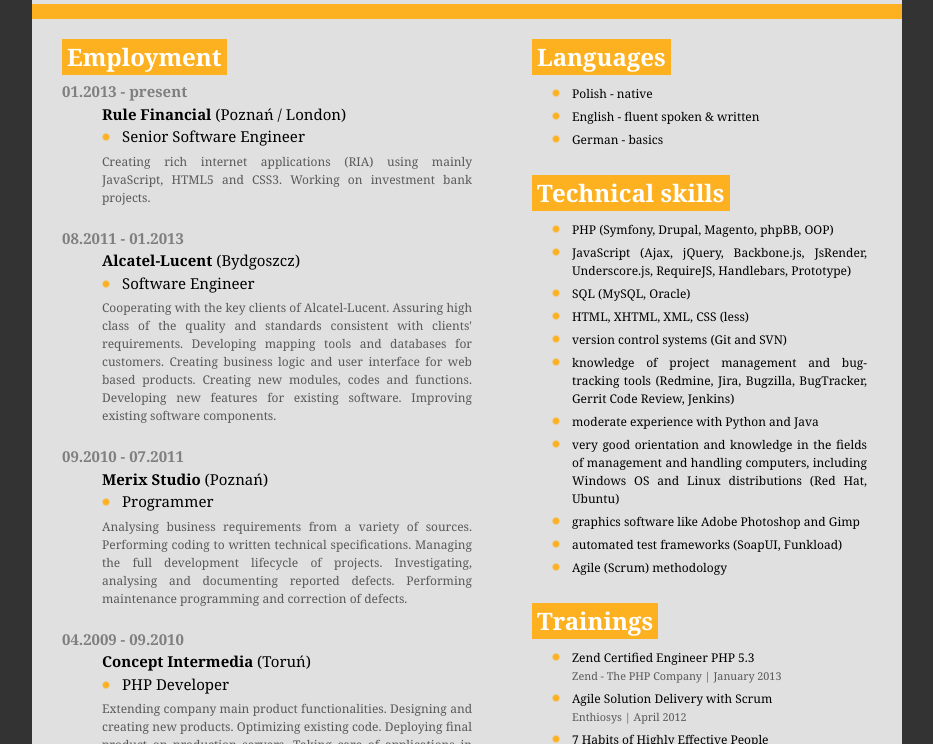
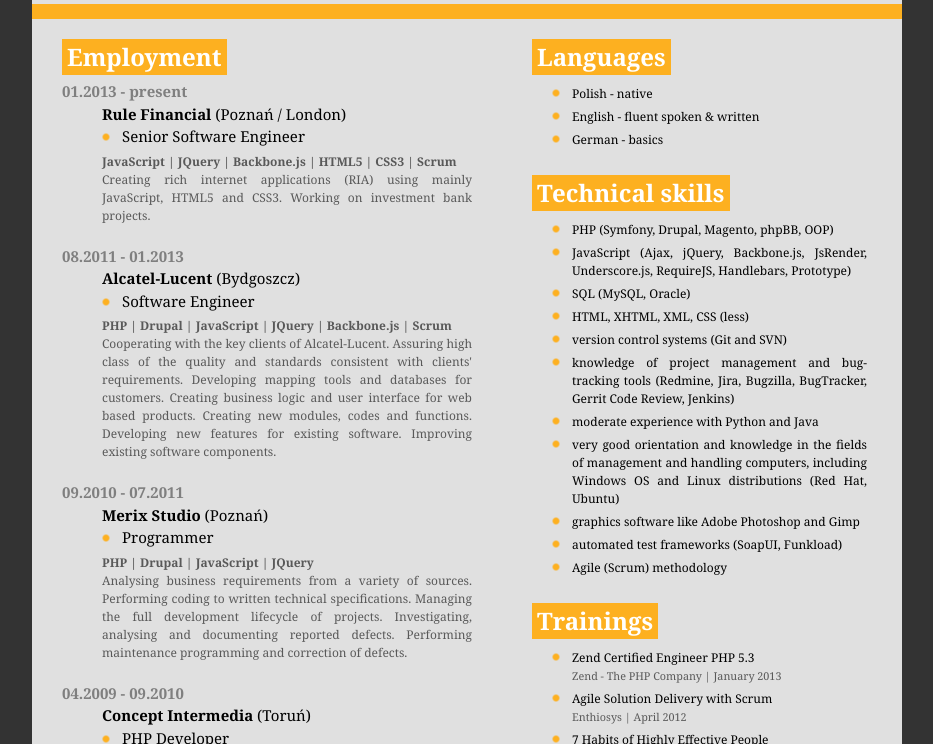
Before and after one commit to robertgorecki/resume, a website: page index.html in a window 1280 px wide. Shown: the part 208-952 px from the top of the page, without its empty margins (173-1106 px from the left). Drawn offline with Linux system fonts and the light colour scheme.

Commit message:
add keywords to each position

```diff
--- a/index.html
+++ b/index.html
@@ -39,13 +39,16 @@
 							<dd>
 								<h4><strong>Rule Financial</strong> (Poznań / London)</h4>
 								<h5>Senior Software Engineer</h5>
-								<p>Creating rich internet applications (RIA) using mainly JavaScript, HTML5 and CSS3. Working on investment bank projects.</p>
+								<p>
+									<strong>JavaScript | JQuery | Backbone.js | HTML5 | CSS3 | Scrum</strong><br>
+									Creating rich internet applications (RIA) using mainly JavaScript, HTML5 and CSS3. Working on investment bank projects.</p>
 							</dd>
 							<dt>08.2011 - 01.2013</dt>
 							<dd>
 								<h4><strong>Alcatel-Lucent</strong> (Bydgoszcz)</h4>
 								<h5>Software Engineer</h5>
-								<p>Cooperating with the key clients of Alcatel-Lucent.
+								<p><strong>PHP | Drupal | JavaScript | JQuery | Backbone.js | Scrum</strong><br>
+									Cooperating with the key clients of Alcatel-Lucent.
 									Assuring high class of the quality and standards consistent with clients' requirements.
 									Developing mapping tools and databases for customers.
 									Creating business logic and user interface for web based products.
@@ -57,7 +60,8 @@
 							<dd>
 								<h4><strong>Merix Studio</strong> (Poznań)</h4>
 								<h5>Programmer</h5>
-								<p>Analysing business requirements from a variety of sources.
+								<p><strong>PHP | Drupal | JavaScript | JQuery</strong><br>
+									Analysing business requirements from a variety of sources.
 									Performing coding to written technical specifications.
 									Managing the full development lifecycle of projects.
 									Investigating, analysing and documenting reported defects.
@@ -67,7 +71,8 @@
 							<dd>
 								<h4><strong>Concept Intermedia</strong> (Toruń) </h4>
 								<h5>PHP Developer</h5>
-								<p>Extending company main product functionalities.
+								<p><strong>PHP | Symfony | JavaScript | JQuery</strong><br>
+									Extending company main product functionalities.
 									Designing and creating new products.
 									Optimizing existing code.
 									Deploying final product on production servers.
```
